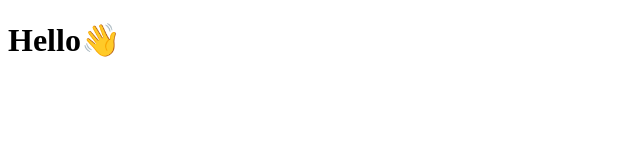
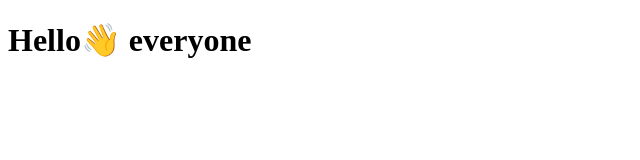
Before and after one commit to Faiyad509/Leasson-1, a plain HTML site: page index.html in a window 1280 px wide. Shown: the whole page, without its empty margins (0-640 px from the left). Drawn offline with Linux system fonts and the light colour scheme.

Commit message:
installation

```diff
--- a/index.html
+++ b/index.html
@@ -6,6 +6,6 @@
     <title>Document</title>
 </head>
 <body>
-    <h1>Hello👋</h1>
+    <h1>Hello👋 everyone</h1>
 </body>
 </html>
```
